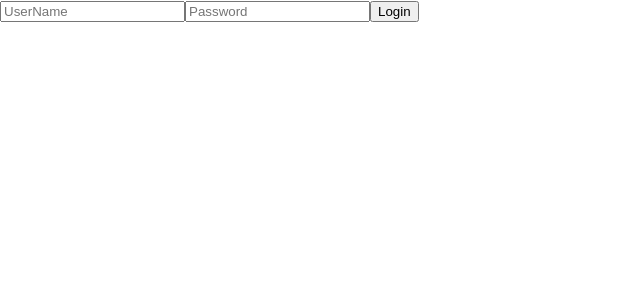
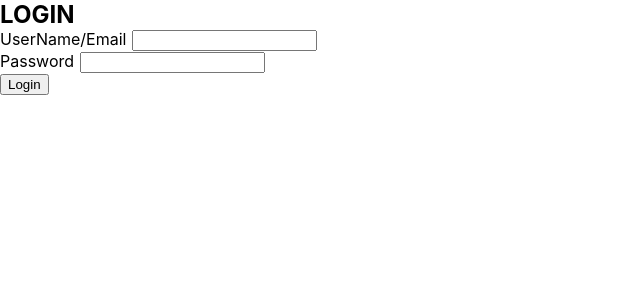
Before and after one commit to CMURPH56/twitter-clone, a Nuxt app: page / in a window 1280 px wide. Shown: the top 300 px of the page, without its empty margins (0-640 px from the left). Built offline with nearby package versions, Linux system fonts and the light colour scheme.

Commit message:
working on login

```diff
--- a/components/Login.vue
+++ b/components/Login.vue
@@ -1,39 +1,39 @@
 <template>
   <section>
-    <div>
-      <form v-on:submit="login">
-        <input type="text" name="username" placeholder="UserName">
-        <input type="password" name="password" placeholder="Password">
-        <input type="submit" value="Login" />
+      <h2> LOGIN </h2>
+      <form action="#" @submit.prevent="login">
+          <div class="form-control">
+            <label for="email"> UserName/Email </label>
+            <input type="email" name="username" id="username" class="login-input" v-model="username">
+          </div>
+          <div class="form-control mb-more">
+            <label for="password"> Password </label>
+            <input type="password" name="password" id="password" class="login-input" v-model="password">
+          </div>
+          <div class="form-control">
+            <button type="submit" class="btn-submit">Login</button>
+          </div>
       </form>
-    </div>
 </section>
 </template>
 <script>
   import axios from "axios"
   export default {
-    methods: {
-      login: function(event) {
-        event.preventDefault();
-        let username = "username"
-        let password = "password"
-        let login = () => {
-          let data = {
-            username: username,
-            password: password
-          }
-          console.log(data)
-          axios.post("http://localhost:8000/api/login", data)
-            .then((response)=> {
-              console.log(response)
-            })
-            .catch((errors) => {
-              console.log(errors)
-            })
+    name: 'login',
+
+      data() {
+        return {
+          username: '',
+          password: ''
         }
-        // login()
-        this.$router.push('/home')
+      },
+      methods: {
+        login() {
+          this.$store.dispatch('Users/retrieveToken', {
+            username: this.username,
+            password: this.password
+          })
+        }
       }
-    }
   }
 </script>
--- a/nuxt.config.js
+++ b/nuxt.config.js
@@ -43,6 +43,7 @@
   ** Nuxt.js modules
   */
   modules: [
+    '@nuxtjs/auth'
   ],
   /*
   ** Build configuration
--- a/package.json
+++ b/package.json
@@ -11,7 +11,9 @@
     "generate": "nuxt generate"
   },
   "dependencies": {
+    "@nuxtjs/auth": "^4.9.1",
     "axios": "^0.19.2",
+    "bcrypt": "^5.0.0",
     "body-parser": "^1.19.0",
     "cross-env": "^5.2.0",
     "dotenv": "^8.2.0",
--- /dev/null
+++ b/store/Users.js
@@ -0,0 +1,15 @@
+import axios from 'axios'
+
+export const actions = {
+
+    retrieveToken(context, credentials){
+      axios.post('/api/login', {
+        username: credentials.username,
+        password: credentials.password
+      })
+      .then( response => {
+        console.log(response)
+      })
+    }
+
+}
```
Also changed, not shown: 2 other files (tests, documents, lock files or other folders).
